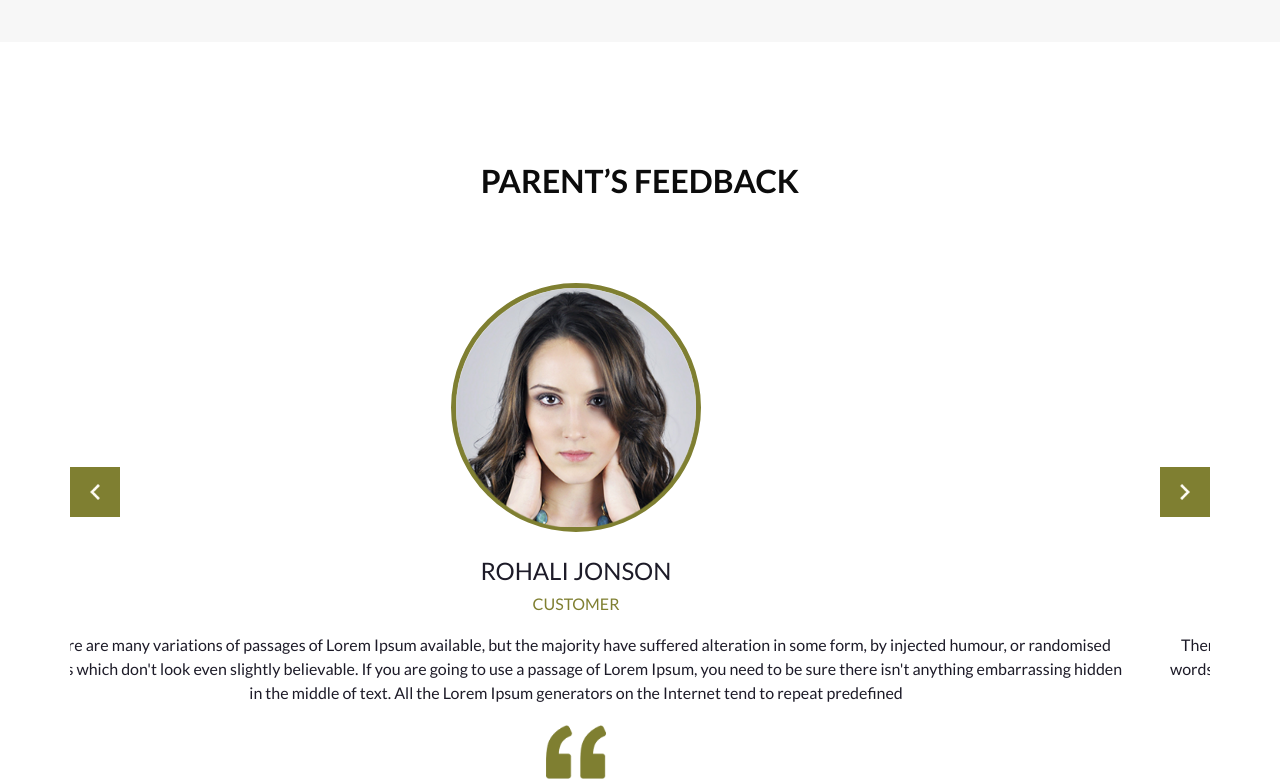
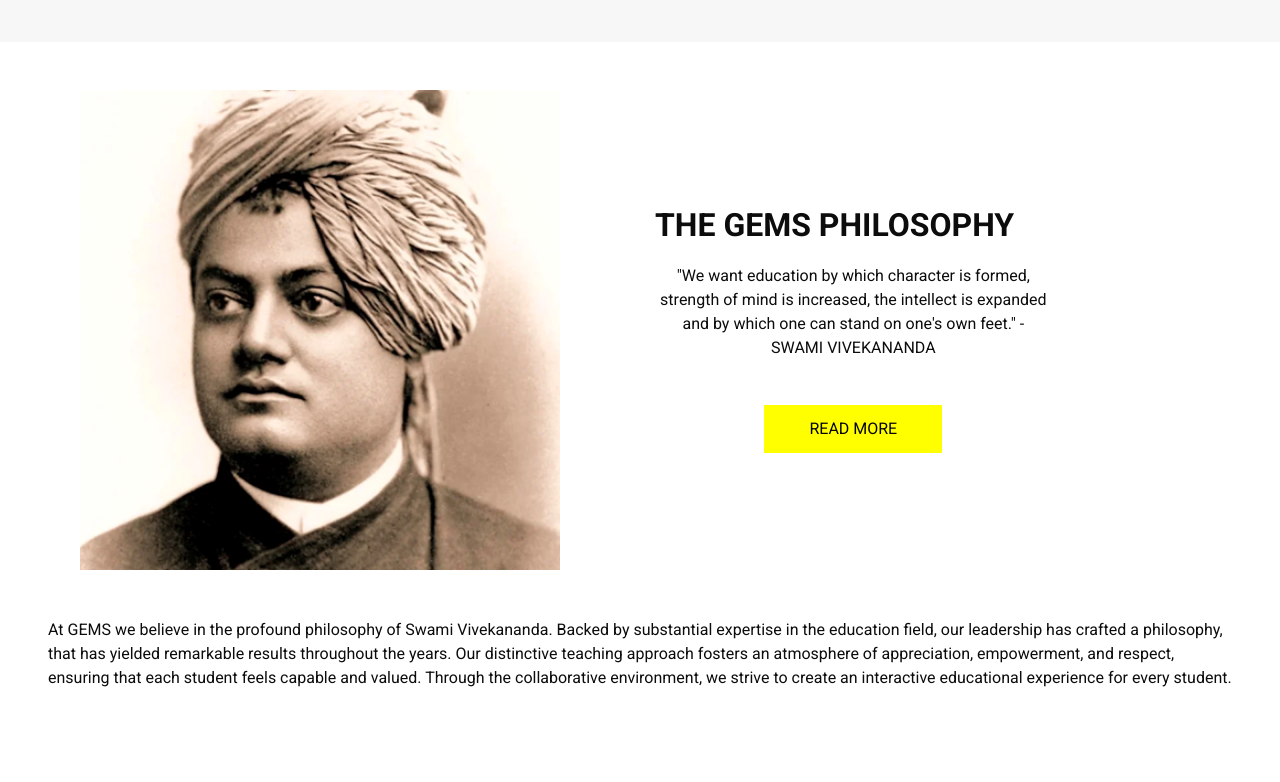
Before and after one commit to Websitedev7849/GEMS, a plain HTML site: page index.html in a window 1280 px wide. Shown: the part 2311-3093 px from the top of the page. Drawn offline with nearby package versions, Linux system fonts and the light colour scheme; some packages are replaced by stand-ins of ours.

Commit message:
added our philosophy section

```diff
--- a/css/style.css
+++ b/css/style.css
@@ -345,6 +345,7 @@ a:focus {
 
 .client_section {
   font-family: "Lato", sans-serif;
+  background-color: #f7f7f7;
 }
 
 .client_section h2 {
--- a/index.html
+++ b/index.html
@@ -622,6 +622,49 @@
 
   <!-- end about section -->
 
+
+  <!-- Gems philosophy -->
+  <section class="about_section bg-white py-5">
+    <div class="container-fluid">
+      <div class="row">
+        <div class="col-md-6 d-flex justify-content-center">
+          <div class="img-box w-75 h-75">
+            <img src="images/swami.png" alt="">
+          </div>
+        </div>
+        <div class="col-md-5 col-lg-4">
+          <div class="detail-box">
+            <div class="heading_container">
+              <h2>
+                The GEMS Philosophy
+              </h2>
+            </div>
+            <p>
+              <center>"We want education by which character is formed, strength of mind is increased, the intellect is expanded and by which one can stand on one's own feet."
+                - SWAMI VIVEKANANDA
+                </center>
+
+            </p>
+            <div class="d-flex justify-content-center">
+              <a href="">
+                Read More
+              </a>
+            </div>
+
+          </div>
+        </div>
+      </div>
+      <div class="row">
+        <p class="m-5">
+          At GEMS we believe in the profound philosophy of Swami Vivekananda. Backed by substantial expertise in the education field, our leadership has crafted a philosophy, that has yielded remarkable results throughout the years. Our distinctive teaching approach fosters an atmosphere of appreciation, empowerment, and respect, ensuring that each student feels capable and valued. Through the collaborative environment, we strive to create an interactive educational experience for every student.
+        </p>
+      </div>
+    </div>
+
+
+  </section>
+  <!-- End Gems philosophy -->
+
   <!-- client section -->
 
   <section class="client_section layout_padding">
```
Also changed, not shown: images/swami.png (added).
